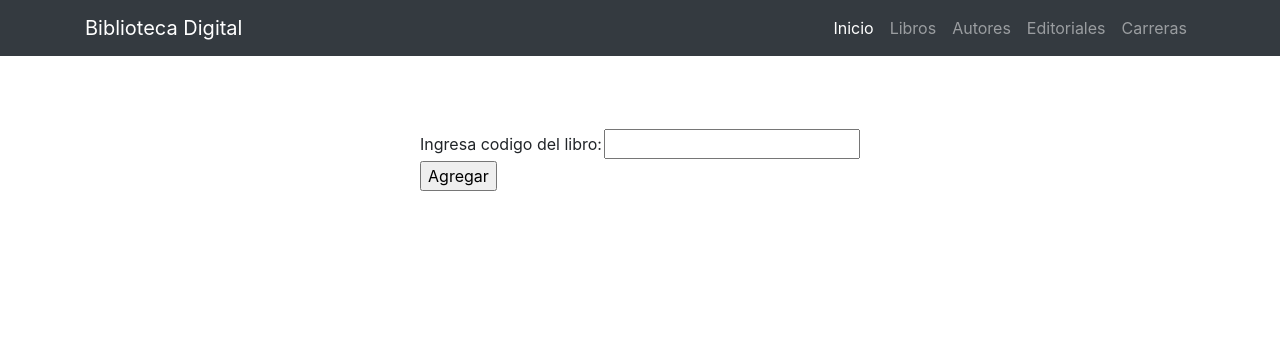
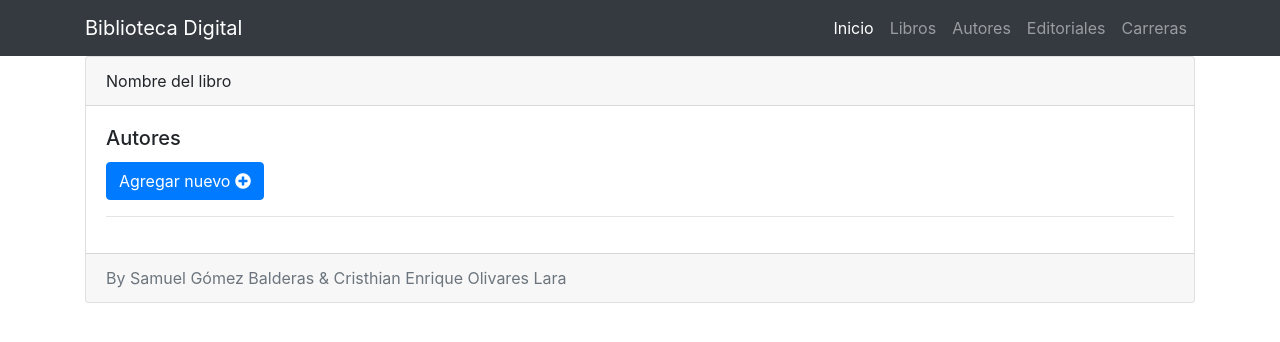
Before and after one commit to itscoDevelopersTeam/itscoLibros, a PHP site: page /itscoLibros/php/views/frmLibros.php in a window 1280 px wide. Shown: the top 342 px of the page. Run offline with PHP 8.4, Linux system fonts and the light colour scheme.

Commit message:
Archivo table4 creado

```diff
--- /dev/null
+++ b/php/elements/tabla4.php
@@ -0,0 +1,6 @@
+<?php
+include("../models/Libro.php");
+include("../controllers/CrudLibro.php");
+
+$crudLibro = new CrudLibro();
+$libros = $crudLibro->select_all();
--- a/php/views/frmLibros.php
+++ b/php/views/frmLibros.php
@@ -3,30 +3,36 @@
 <html>
 	<head>
 		<title>Crud Libros</title>
-			 <link href="../../css/bootstrap/css/bootstrap.min.css" rel="stylesheet">
+    <meta charset="utf-8">
+   <link href="../../css/bootstrap/css/bootstrap.min.css" rel="stylesheet">
 
     <!-- Custom styles for this template -->
     <link href="../../css/heroic-features.css" rel="stylesheet">
+    <?php require_once "../elements/scripts.php"; ?>
 	</head>
 	<body>
-
-<?php
-include("menu.php");
-?>
-<br><br><br>
-<center>
-<form method="GET" action="../form-handlers/add-libro-handler.php">
-  <table>
-      <td> Ingresa codigo del libro: </td>
-      <td> <input type="text" name="txtCodigo"></td>
-    </tr>
-    <tr>
-      <td> <input type="Submit" value="Agregar"></td>
-    </tr>
-  </table>
-</form>
-</center>
-<script src="../../css/jquery/jquery.min.js"></script>
-    <script src="../../css/bootstrap/js/bootstrap.bundle.min.js"></script>
+    <?php include("menu.php"); ?>
+<div class="container">
+    <div class="row">
+      <div class="col-sm-12">
+        <div class="card text-left">
+          <div class="card-header">
+            Nombre del libro
+          </div>
+          <div class="card-body">
+            <h5 class="card-title">Autores</h5>
+            <span class="btn btn-primary" data-toggle="modal" data-target="#agregarNuevosDatosModal">
+              Agregar nuevo <i class="fas fa-plus-circle"></i>
+            </span>
+            <hr>
+            <div id="tableDataTable"></div>
+          </div>
+          <div class="card-footer text-muted">
+            By Samuel Gómez Balderas & Cristhian Enrique Olivares Lara
+          </div>
+        </div>
+      </div>
+    </div>
+  </div>
 	</body>
 </html>
```
